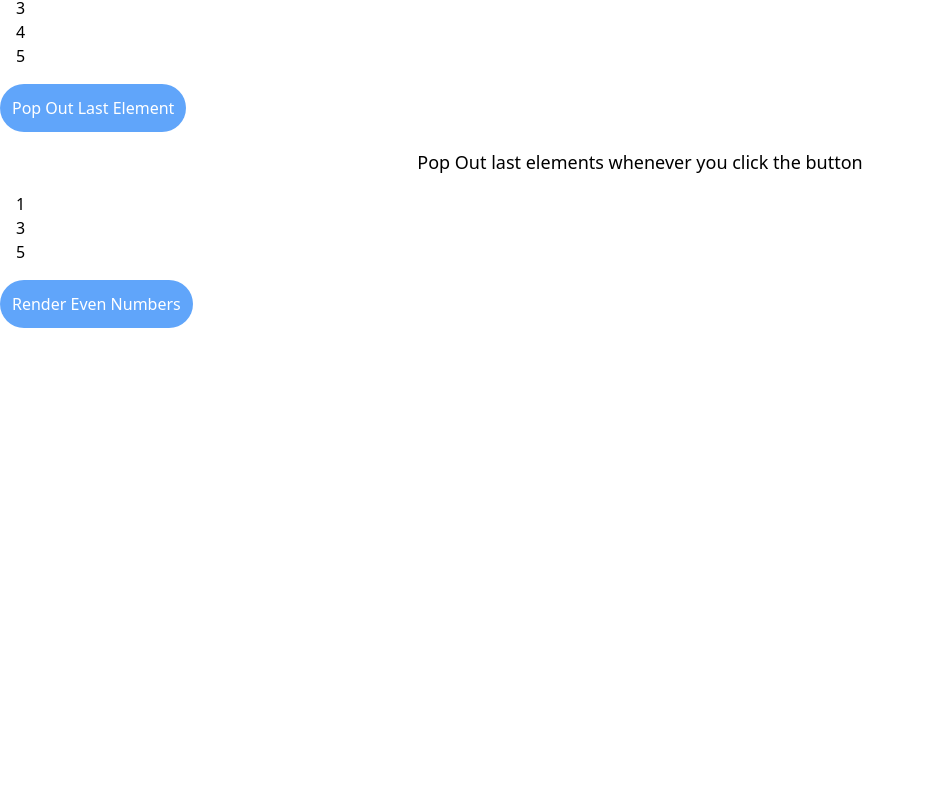
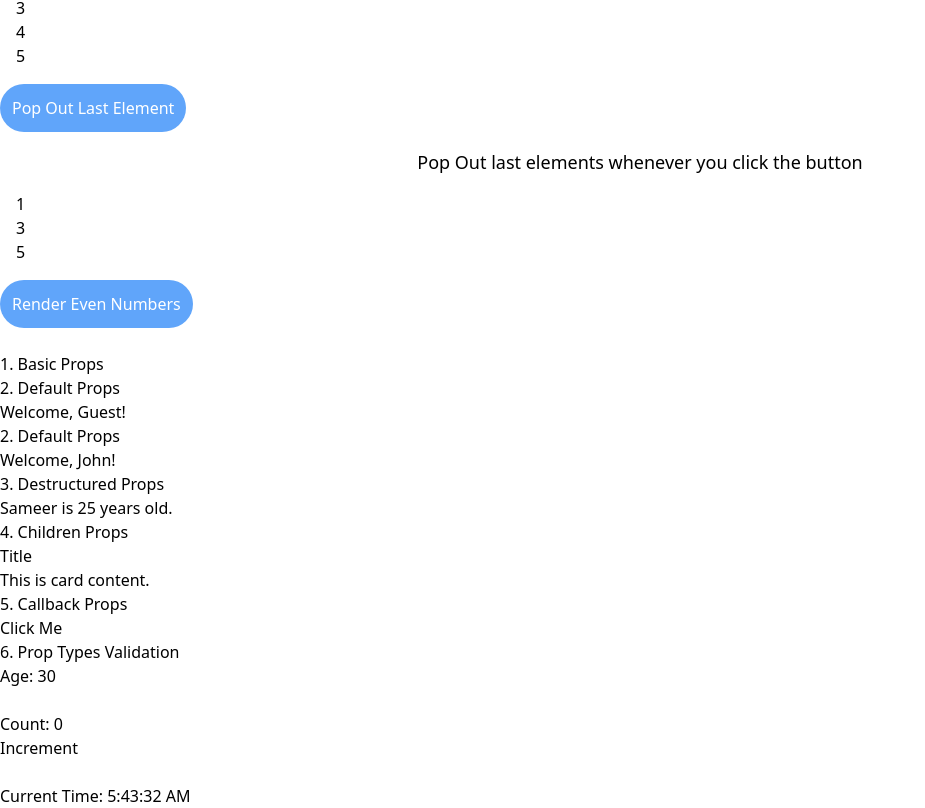
Before and after one commit to Sameer-Goutam06/Front-End-Domination, a React (Vite) app in the folder 20. ReactJs/Session-8/: page / in a window 1280 px wide. Shown: the part 256-1064 px from the top of the page, without its empty margins (0-925 px from the left). Before the commit the page ends 800 px from the top, so only its background shows below. Built offline with nearby package versions, Linux system fonts and the light colour scheme.

Commit message:
Completed Props and UseEffect

```diff
--- a/20. ReactJs/Session-8/src/App.jsx
+++ b/20. ReactJs/Session-8/src/App.jsx
@@ -1,6 +1,9 @@
+import PropsDemo from "./components/Part1Props";
 import Part1UseState from "./components/Part1UseState";
 import Part2UseState from "./components/Part2UseState";
 import Part3UseState from "./components/Part3UseState";
+import Part1UseEffect from "./components/Part1UseEffect";
+import Part2UseEffect from "./components/Part2UseEffect";
 //understanding states and properties
 export default function App() {
   return (
@@ -8,6 +11,12 @@ export default function App() {
       <Part1UseState></Part1UseState>
       <Part2UseState></Part2UseState>
       <Part3UseState></Part3UseState>
+      <br/>
+      <PropsDemo></PropsDemo>
+      <br/>
+      <Part1UseEffect></Part1UseEffect>
+      <br/>
+      <Part2UseEffect></Part2UseEffect>
     </>
   );
 }
--- /dev/null
+++ b/20. ReactJs/Session-8/src/components/Part1Props.jsx
@@ -0,0 +1,80 @@
+import PropTypes from 'prop-types';
+
+// 1. Basic Props
+const Welcome = (props) => <h2>1. Basic Props</h2> || <h3>Hello, {props.name}!</h3>;
+Welcome.propTypes ={name:PropTypes.string};
+
+// 2. Default Props
+const Greeting = ({ name = "Guest" }) => (
+  <>
+    <h2>2. Default Props</h2>
+    <h3>Welcome, {name}!</h3>
+  </>
+);
+Greeting.propTypes = { name: PropTypes.string };
+
+// 3. Destructured Props
+const Profile = ({ name, age }) => (
+  <>
+    <h2>3. Destructured Props</h2>
+    <p>{name} is {age} years old.</p>
+  </>
+);
+Profile.propTypes ={name:PropTypes.string,age:PropTypes.number};
+
+// 4. Children Props
+const Card = ({ children }) => (
+  <>
+    <h2>4. Children Props</h2>
+    <div className="card">{children}</div>
+  </>
+);
+Card.propTypes = { children: PropTypes.node };
+
+// 5. Callback Props
+const Button = ({ onClick }) => (
+  <>
+    <h2>5. Callback Props</h2>
+    <button onClick={onClick}>Click Me</button>
+  </>
+);
+Button.propTypes = { onClick: PropTypes.func.isRequired };
+
+// 6. Prop Types Validation
+const Info = ({ age }) => (
+  <>
+    <h2>6. Prop Types Validation</h2>
+    <p>Age: {age}</p>
+  </>
+);
+Info.propTypes = { age: PropTypes.number.isRequired };
+
+const PropsDemo = () => {
+  return (
+    <div>
+      {/* Basic Props */}
+      <Welcome name="Sameer" />
+
+      {/* Default Props */}
+      <Greeting />
+      <Greeting name="John" />
+
+      {/* Destructured Props */}
+      <Profile name="Sameer" age={25} />
+
+      {/* Children Props */}
+      <Card>
+        <h3>Title</h3>
+        <p>This is card content.</p>
+      </Card>
+
+      {/* Callback Props */}
+      <Button onClick={() => alert("Button Clicked!")} />
+
+      {/* Prop Types Validation */}
+      <Info age={30} />
+    </div>
+  );
+};
+
+export default PropsDemo;
--- /dev/null
+++ b/20. ReactJs/Session-8/src/components/Part1UseEffect.jsx
@@ -0,0 +1,23 @@
+import { useState, useEffect } from 'react';
+
+function Part1UseEffect() {
+  const [count, setCount] = useState(0);
+
+  useEffect(() => {
+    console.log("Component mounted or count changed:", count);
+
+    // Cleanup function (runs on component unmount or before the next effect)
+    return () => {
+      console.log("Cleanup for count:", count);
+    };
+  }, [count]); // Effect runs when 'count' changes
+
+  return (
+    <div>
+      <h1>Count: {count}</h1>
+      <button onClick={() => setCount(count + 1)}>Increment</button>
+    </div>
+  );
+}
+
+export default Part1UseEffect;
--- /dev/null
+++ b/20. ReactJs/Session-8/src/components/Part2UseEffect.jsx
@@ -0,0 +1,24 @@
+import { useState, useEffect } from 'react';
+
+function Part2UseEffect() {
+  const [time, setTime] = useState(new Date().toLocaleTimeString());
+
+  useEffect(() => {
+    //useEffect runs only for single use because it has no dependencies
+    const intervalId = setInterval(() => {
+      setTime(new Date().toLocaleTimeString());
+    }, 1000); // Updates every 1 second and it is an infinite loop
+
+    // Cleanup function to clear the interval when component unmounts but it would never execute if use is on that page.
+    //it will only execute when the user leaves the page or navigates to another page
+    return () => clearInterval(intervalId);
+  }, []); // Empty dependency array to run effect only once on mount
+
+  return (
+    <div>
+      <h1>Current Time: {time}</h1>
+    </div>
+  );
+}
+
+export default Part2UseEffect;
```
Also changed, not shown: 20. ReactJs/Session-8/notes.txt, 20. ReactJs/Session-8/src/components/Part1UseCallBack.jsx (added).
